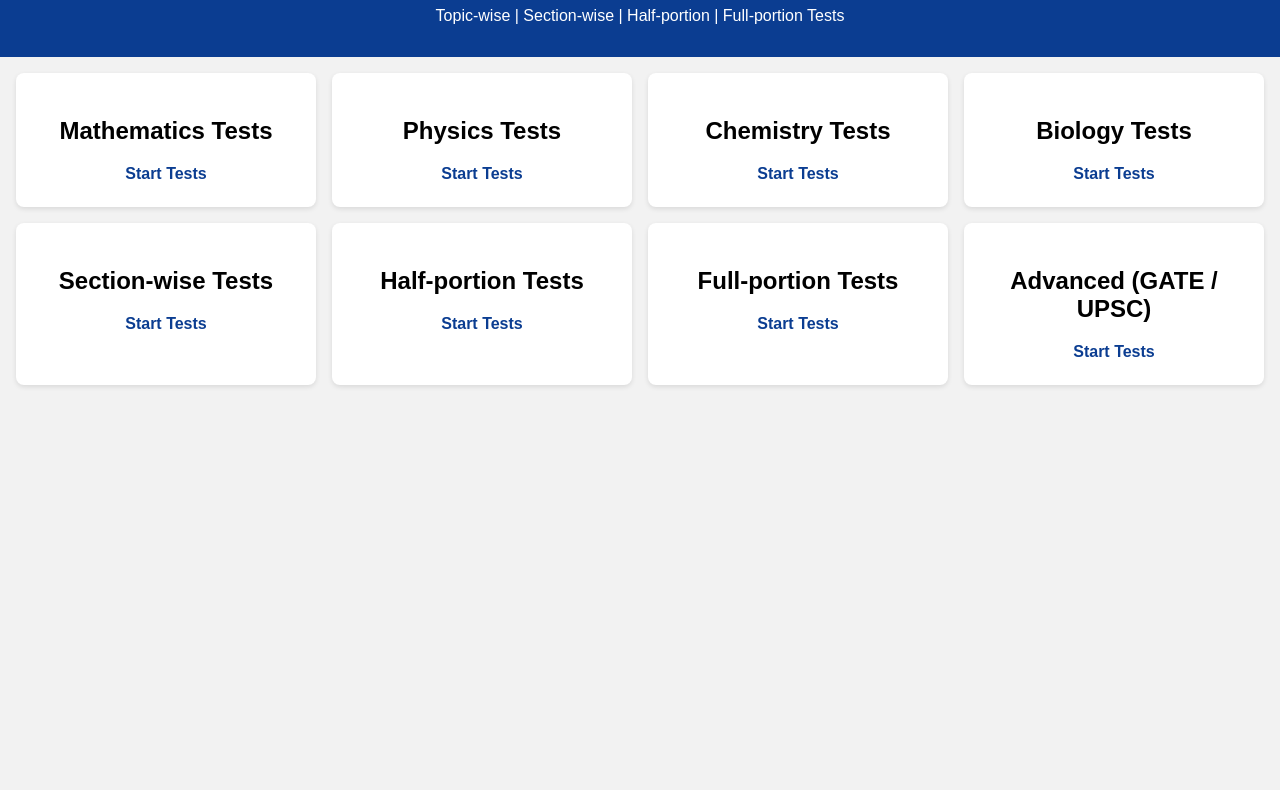
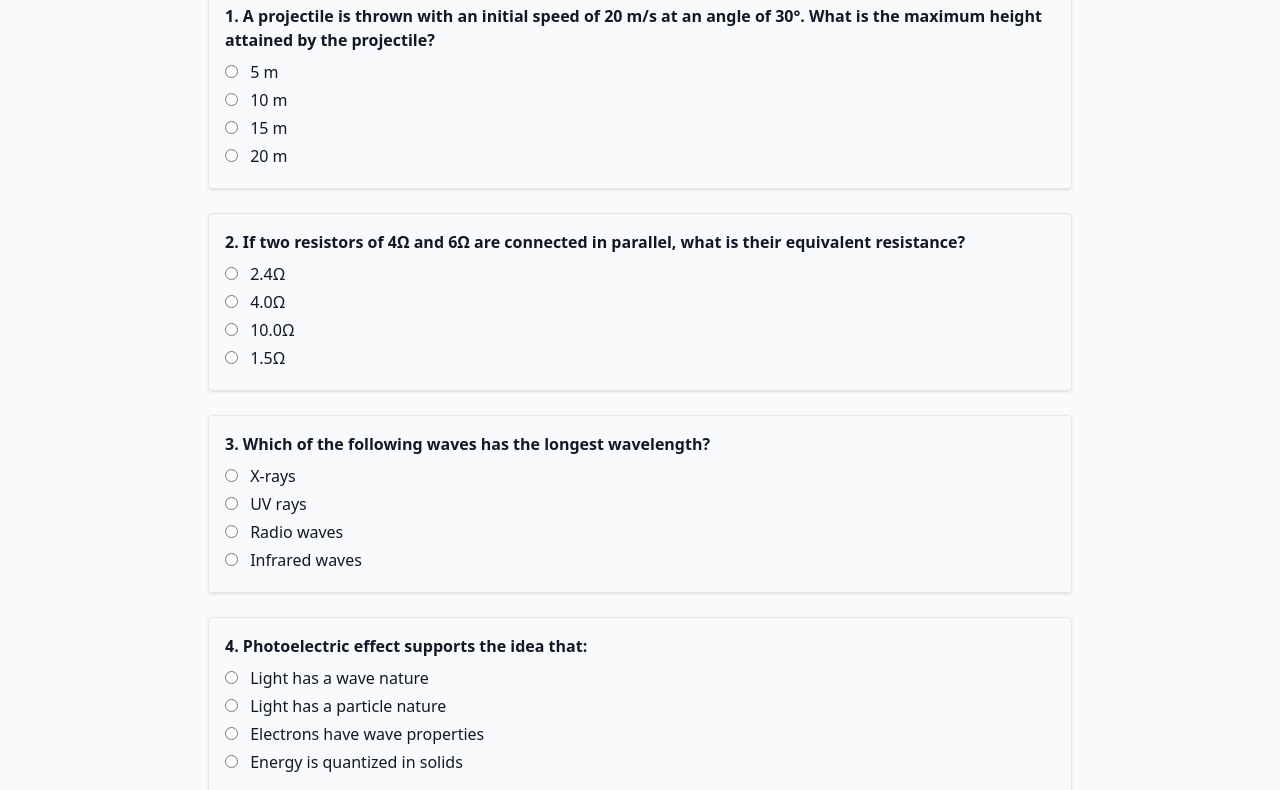
Before and after one commit to atharvpawar270601/JEE-Tests, a plain HTML site: page index.html in a window 1280 px wide. Shown: the part 89-879 px from the top of the page. Before the commit the page ends 800 px from the top, so only its background shows below. Drawn offline with nearby package versions, Linux system fonts and the light colour scheme.

Commit message:
Update index.html

```diff
--- a/index.html
+++ b/index.html
@@ -1,87 +1,198 @@
 <!DOCTYPE html>
 <html lang="en">
+
 <head>
-  <meta charset="UTF-8">
-  <meta name="viewport" content="width=device-width, initial-scale=1.0">
-  <title>JEE Test Platform Dashboard</title>
-  <style>
-    body {
-      font-family: Arial, sans-serif;
-      margin: 0;
-      padding: 0;
-      background: #f2f2f2;
+  <meta charset="UTF-8" />
+  <meta name="viewport" content="width=device-width, initial-scale=1.0" />
+  <title>JEE Comprehensive Test</title>
+  <script src="https://cdn.tailwindcss.com"></script>
+</head>
+
+<body class="bg-gray-50 text-gray-900">
+
+  <div class="max-w-4xl mx-auto p-4">
+    <h1 class="text-3xl font-bold text-center mb-6">📝 JEE Comprehensive Basic Test</h1>
+    <form id="testForm" class="space-y-6"></form>
+
+    <button onclick="submitTest()" class="mt-6 w-full p-3 bg-blue-600 text-white rounded hover:bg-blue-700 text-lg font-semibold">Submit Test</button>
+
+    <div id="result" class="mt-6 p-4 bg-gray-100 rounded hidden"></div>
+  </div>
+
+  <script>
+    const questions = [
+      {
+        q: "A projectile is thrown with an initial speed of 20 m/s at an angle of 30°. What is the maximum height attained by the projectile?",
+        options: ["5 m", "10 m", "15 m", "20 m"],
+        answer: "5 m",
+      },
+      {
+        q: "If two resistors of 4Ω and 6Ω are connected in parallel, what is their equivalent resistance?",
+        options: ["2.4Ω", "4.0Ω", "10.0Ω", "1.5Ω"],
+        answer: "2.4Ω",
+      },
+      {
+        q: "Which of the following waves has the longest wavelength?",
+        options: ["X-rays", "UV rays", "Radio waves", "Infrared waves"],
+        answer: "Radio waves",
+      },
+      {
+        q: "Photoelectric effect supports the idea that:",
+        options: ["Light has a wave nature", "Light has a particle nature", "Electrons have wave properties", "Energy is quantized in solids"],
+        answer: "Light has a particle nature",
+      },
+      {
+        q: "The dimensional formula of force is:",
+        options: ["[MLT⁻²]", "[ML²T⁻³]", "[ML³T⁻²]", "[M⁻¹LT²]"],
+        answer: "[MLT⁻²]",
+      },
+      {
+        q: "Which of the following is an amphoteric oxide?",
+        options: ["CO₂", "Al₂O₃", "MgO", "SO₂"],
+        answer: "Al₂O₃",
+      },
+      {
+        q: "Which among the following has the highest bond order?",
+        options: ["O₂⁻", "O₂", "O₂⁺", "O₂²⁻"],
+        answer: "O₂⁺",
+      },
+      {
+        q: "Which reagent is used to convert alcohol into aldehyde?",
+        options: ["PCC (Pyridinium chlorochromate)", "NaBH₄", "HCl", "NaOH"],
+        answer: "PCC (Pyridinium chlorochromate)",
+      },
+      {
+        q: "Which of the following elements is present in Vitamin B₁₂?",
+        options: ["Magnesium", "Cobalt", "Calcium", "Potassium"],
+        answer: "Cobalt",
+      },
+      {
+        q: "Which of the following polymers is used to make non-stick cookware coatings?",
+        options: ["PVC", "Teflon", "Nylon", "Polystyrene"],
+        answer: "Teflon",
+      },
+      {
+        q: "The sum of the first n natural numbers is given by:",
+        options: ["n(n + 1)", "(n² + 1)", "n(n + 1) / 2", "n²(n + 1)"],
+        answer: "n(n + 1) / 2",
+      },
+      {
+        q: "The value of sin²θ + cos²θ is:",
+        options: ["0", "1", "θ", "2"],
+        answer: "1",
+      },
+      {
+        q: "If A = [[1, 2], [3, 4]], then det(A) = ?",
+        options: ["-2", "2", "10", "-10"],
+        answer: "-2",
+      },
+      {
+        q: "Find the probability of getting an even number when a die is thrown once.",
+        options: ["1/6", "½", "2/3", "5/6"],
+        answer: "½",
+      },
+      {
+        q: "If the roots of the quadratic equation ax² + bx + c = 0 are equal, then:",
+        options: ["b² = 4ac", "b² > 4ac", "b² = ac", "b² = 4ac"],
+        answer: "b² = 4ac",
+      },
+      {
+        q: "Which kingdom contains organisms that are prokaryotic?",
+        options: ["Monera", "Protista", "Fungi", "Plantae"],
+        answer: "Monera",
+      },
+      {
+        q: "Which of the following is NOT a part of the female reproductive system?",
+        options: ["Ovary", "Testis", "Uterus", "Fallopian Tube"],
+        answer: "Testis",
+      },
+      {
+        q: "Which enzyme is responsible for the breakdown of starch into maltose in humans?",
+        options: ["Lipase", "Amylase", "Pepsin", "Trypsin"],
+        answer: "Amylase",
+      },
+      {
+        q: "Mendel’s Law of Segregation deals with:",
+        options: ["The separation of alleles during gamete formation", "Independent assortment of genes", "Mutation", "Linkage"],
+        answer: "The separation of alleles during gamete formation",
+      },
+      {
+        q: "Which part of the brain controls balance and coordination?",
+        options: ["Cerebrum", "Cerebellum", "Medulla", "Thalamus"],
+        answer: "Cerebellum",
+      },
+      {
+        q: "The energy produced by the Sun is due to:",
+        options: ["Nuclear fission", "Chemical reaction", "Nuclear fusion", "Combustion"],
+        answer: "Nuclear fusion",
+      },
+      {
+        q: "Which of the following has sp³ hybridization?",
+        options: ["Ethene", "Ethyne", "Methane", "Benzene"],
+        answer: "Methane",
+      },
+      {
+        q: "What is the derivative of sin(x)?",
+        options: ["cos(x)", "-cos(x)", "-sin(x)", "1"],
+        answer: "cos(x)",
+      },
+      {
+        q: "Which among the following is a biodegradable polymer?",
+        options: ["Nylon", "PHB (Polyhydroxybutyrate)", "PVC", "Bakelite"],
+        answer: "PHB (Polyhydroxybutyrate)",
+      },
+      {
+        q: "The universal law of gravitation was formulated by:",
+        options: ["Newton", "Einstein", "Galileo", "Planck"],
+        answer: "Newton",
+      },
+    ];
+
+    let startTime = Date.now();
+
+    const form = document.getElementById("testForm");
+
+    questions.forEach((q, i) => {
+      const div = document.createElement("div");
+      div.className = "p-4 border rounded shadow";
+
+      const qText = document.createElement("h2");
+      qText.className = "font-semibold mb-2";
+      qText.innerText = `${i + 1}. ${q.q}`;
+      div.appendChild(qText);
+
+      q.options.forEach(opt => {
+        const label = document.createElement("label");
+        label.className = "block mb-1";
+        label.innerHTML = `<input type="radio" name="q${i}" value="${opt}" class="mr-2"> ${opt}`;
+        div.appendChild(label);
+      });
+
+      form.appendChild(div);
+    });
+
+    function submitTest() {
+      const formData = new FormData(form);
+      let score = 0;
+
+      questions.forEach((q, i) => {
+        const selected = formData.get(`q${i}`);
+        if (selected === q.answer) score += 4;
+        else if (selected) score -= 1;
+      });
+
+      const timeTaken = ((Date.now() - startTime) / 1000).toFixed(2);
+
+      document.getElementById("result").innerHTML = `
+        <h2 class="text-xl font-bold mb-2">Result</h2>
+        <p class="text-lg">Total Score: ${score} / ${questions.length * 4}</p>
+        <p class="text-lg">Percentage: ${((score / (questions.length * 4)) * 100).toFixed(2)}%</p>
+        <p class="text-lg">Time Taken: ${timeTaken} seconds</p>
+      `;
+      document.getElementById("result").classList.remove("hidden");
+      window.scrollTo(0, document.body.scrollHeight);
     }
-    header {
-      background-color: #0b3d91;
-      color: #fff;
-      padding: 1rem;
-      text-align: center;
-    }
-    .container {
-      display: grid;
-      grid-template-columns: repeat(auto-fit, minmax(250px, 1fr));
-      gap: 1rem;
-      padding: 1rem;
-    }
-    .card {
-      background-color: #fff;
-      padding: 1.5rem;
-      border-radius: 8px;
-      box-shadow: 0 2px 5px rgba(0, 0, 0, 0.1);
-      text-align: center;
-      transition: transform 0.2s;
-    }
-    .card:hover {
-      transform: scale(1.03);
-    }
-    .card a {
-      text-decoration: none;
-      color: #0b3d91;
-      font-weight: bold;
-    }
-  </style>
-</head>
-<body>
+  </script>
+</body>
 
-<header>
-  <h1>JEE Test Platform</h1>
-  <p>Topic-wise | Section-wise | Half-portion | Full-portion Tests</p>
-</header>
-
-<section class="container">
-  <div class="card">
-    <h2>Mathematics Tests</h2>
-    <a href="tests/mathematics.html">Start Tests</a>
-  </div>
-  <div class="card">
-    <h2>Physics Tests</h2>
-    <a href="tests/physics.html">Start Tests</a>
-  </div>
-  <div class="card">
-    <h2>Chemistry Tests</h2>
-    <a href="tests/chemistry.html">Start Tests</a>
-  </div>
-  <div class="card">
-    <h2>Biology Tests</h2>
-    <a href="tests/biology.html">Start Tests</a>
-  </div>
-  <div class="card">
-    <h2>Section-wise Tests</h2>
-    <a href="tests/section-wise.html">Start Tests</a>
-  </div>
-  <div class="card">
-    <h2>Half-portion Tests</h2>
-    <a href="tests/half-portion.html">Start Tests</a>
-  </div>
-  <div class="card">
-    <h2>Full-portion Tests</h2>
-    <a href="tests/full-portion.html">Start Tests</a>
-  </div>
-  <div class="card">
-    <h2>Advanced (GATE / UPSC)</h2>
-    <a href="tests/advanced.html">Start Tests</a>
-  </div>
-</section>
-
-</body>
 </html>
```
